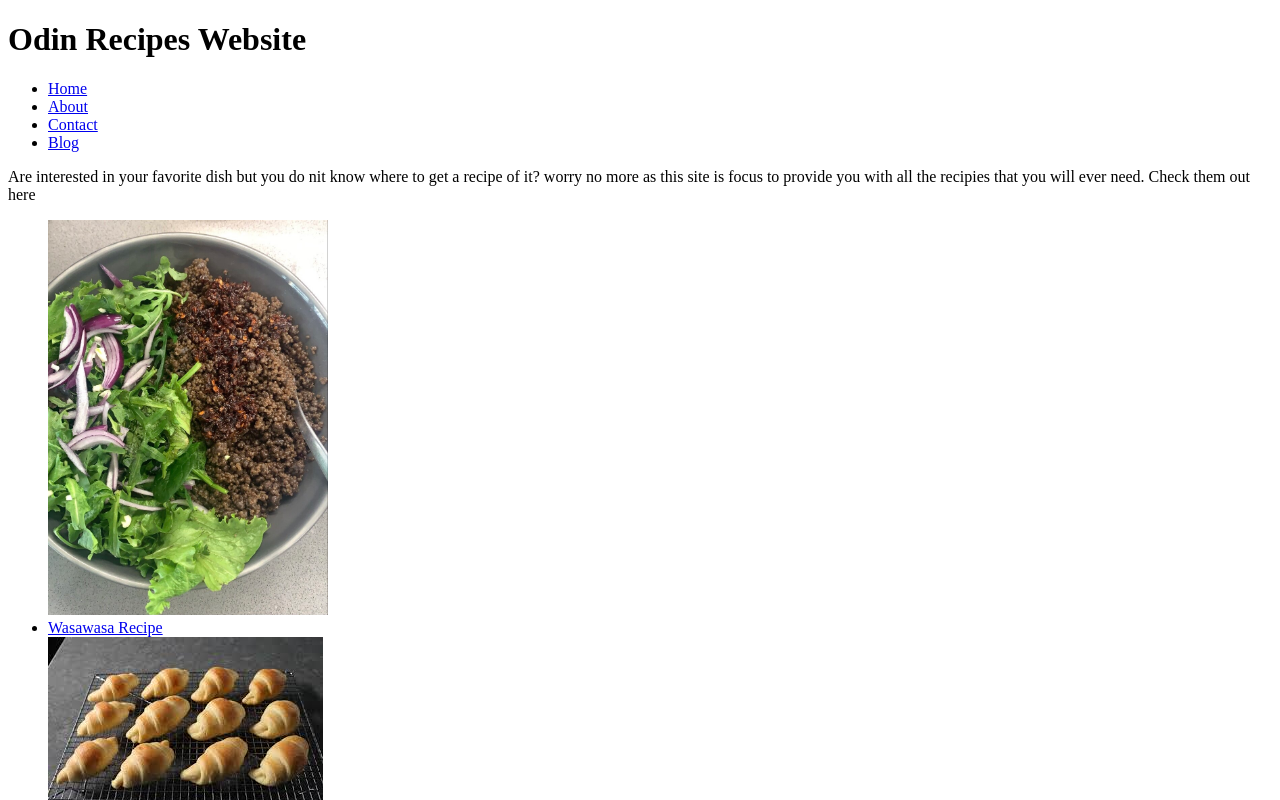
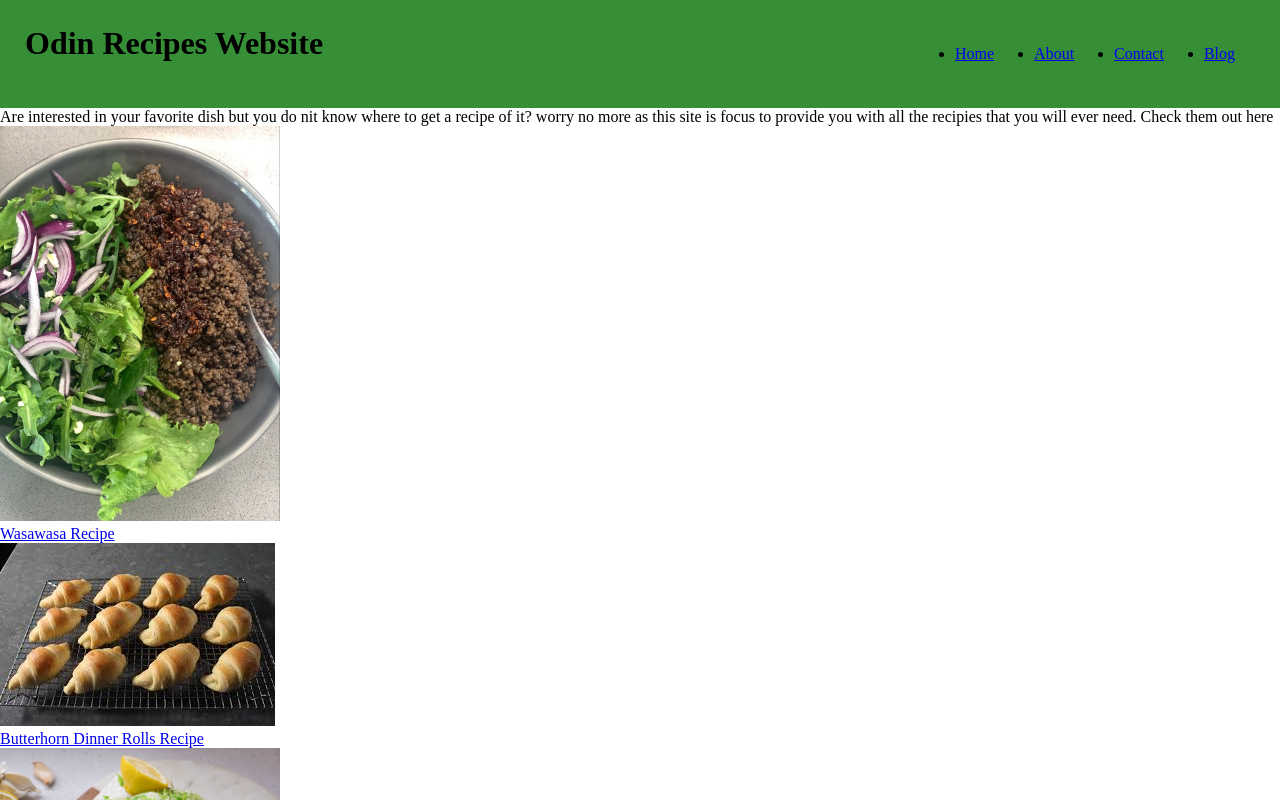
Before and after one commit to HarunaZakaria/odin-recipes, a plain HTML site: page index.html in a window 1280 px wide. Shown: the top 800 px of the page. Drawn offline with Linux system fonts and the light colour scheme.

Commit message:
add all the changes

```diff
--- a/index.html
+++ b/index.html
@@ -3,12 +3,15 @@
 <head>
     <meta charset="UTF-8">
     <meta name="viewport" content="width=device-width, initial-scale=1.0">
+    <link rel="stylesheet" href="style.css">
     <title>Odin Recipes </title>
 </head>
 <body>
-    <header>
+    <header class="header">
+        <div>
         <h1>Odin Recipes Website</h1>
-        <div>
+        </div>
+        <div class="navMenu">
             <ul>
                 <li><a href="#">Home</a></li>
                 <li><a href="#">About</a></li>
--- /dev/null
+++ b/style.css
@@ -0,0 +1,18 @@
+*{
+    margin: 0;
+    padding: 0;
+    box-sizing: border-box;
+}
+.header{
+    display: flex;
+    justify-content: space-between;
+    padding: 25px;
+    background-color: rgb(54, 143, 54);
+    align-content: center;
+}
+.navMenu ul{
+    display: flex;
+}
+.navMenu ul li{
+    margin: 20px;
+}
```
Also changed, not shown: recipes/Butterhorn/Butterhorn.html (renamed from recipes/Butterhorn.html, +2 -0 lines), recipes/Chicken/Chicken.html (renamed from recipes/Chicken.html, +1 -0 lines), recipes/Shredded/Shredded.html (renamed from recipes/Shredded.html, +1 -0 lines), recipes/Wasawasa/Wasawasa.html (renamed from recipes/Wasawasa.html, +1 -0 lines).
